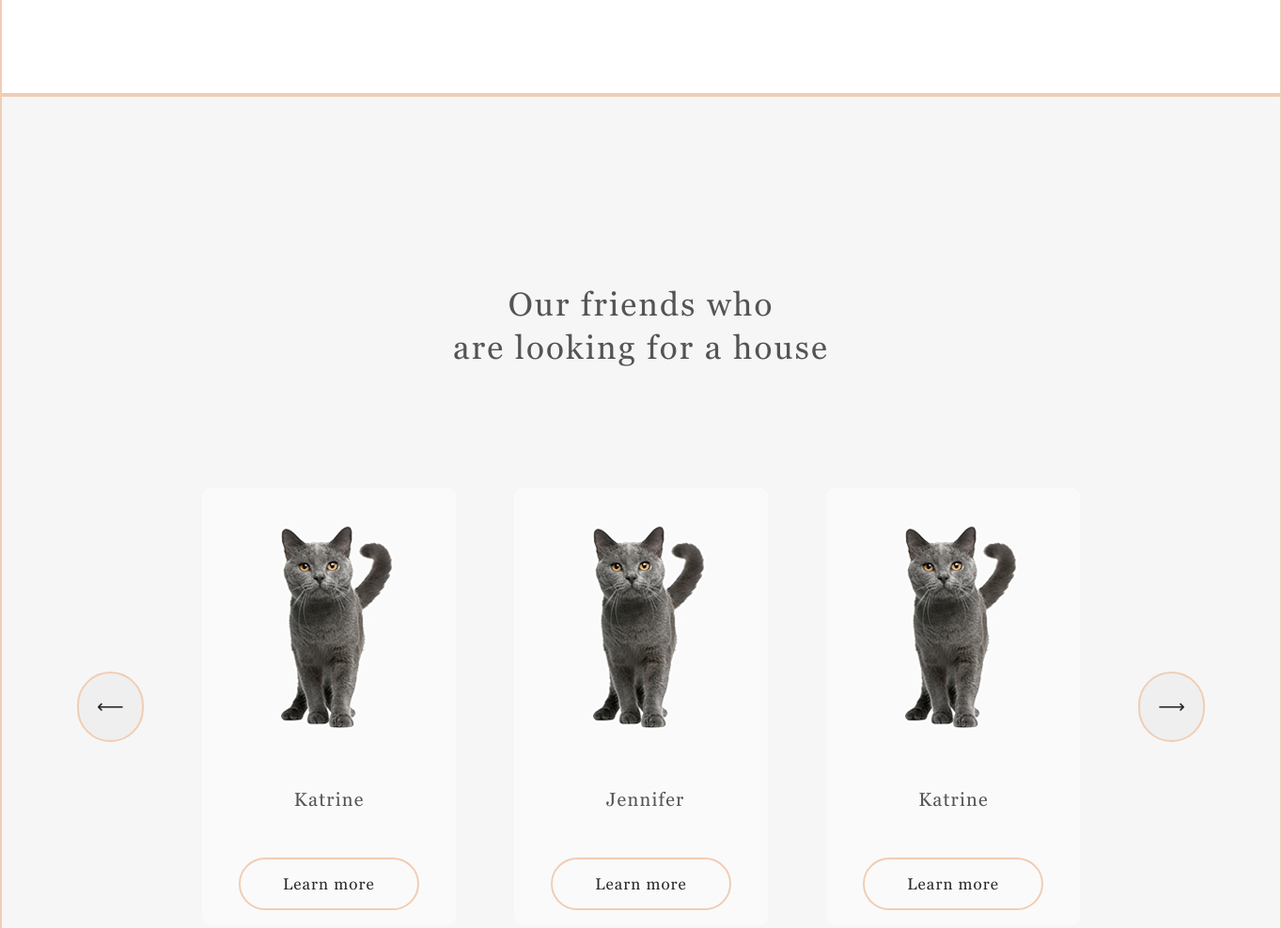
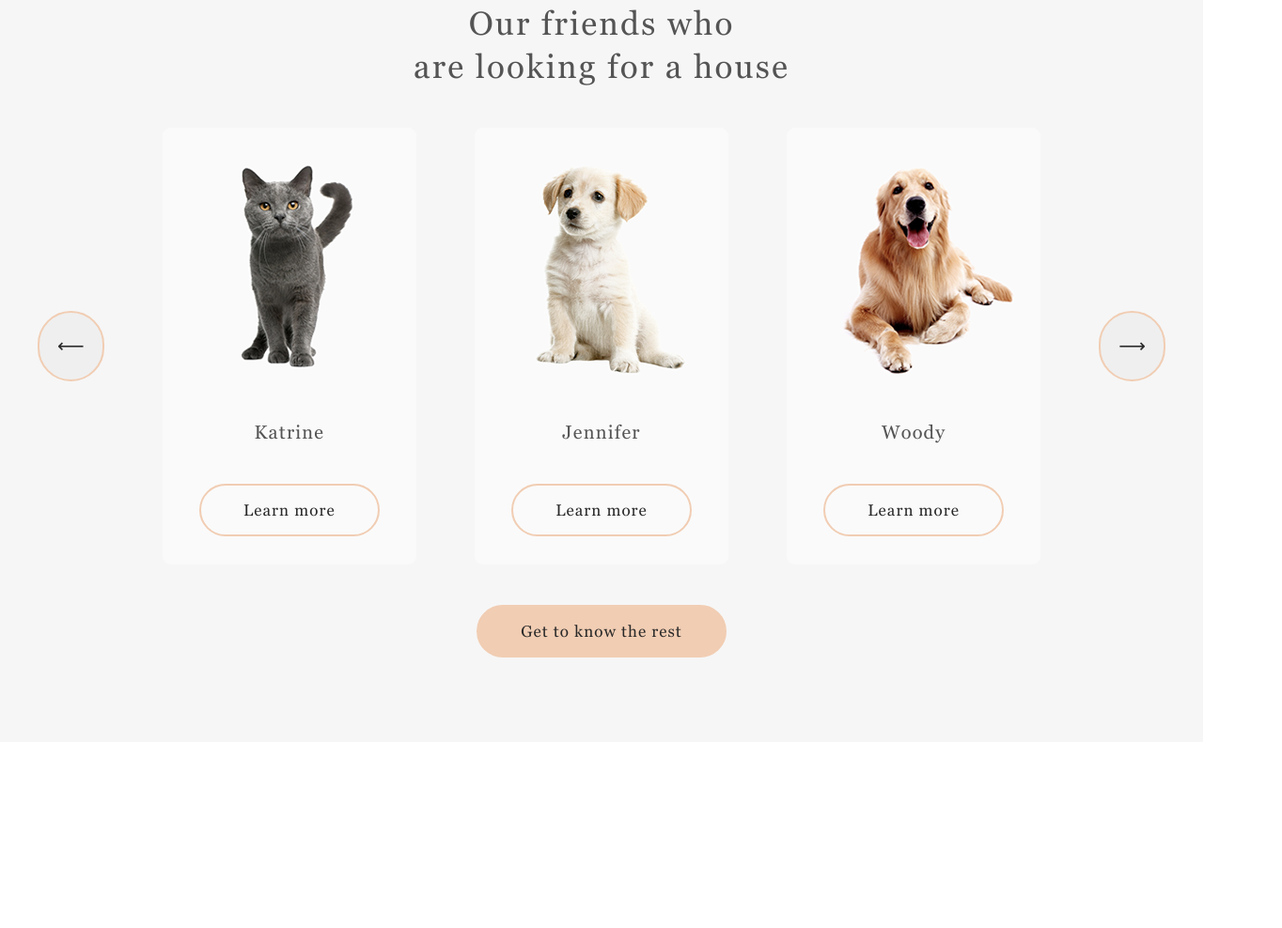
Before and after one commit to Afla555Afla/rsschool-cv, a plain HTML site: page shelter/index.html in a window 1280 px wide. Shown: the part 1583-2571 px from the top of the page at 94% size, 1364 px wide, since content can reach past the window. After the commit the page ends 2373 px from the top, so only its background shows below. Drawn offline with Linux system fonts and the light colour scheme.

Commit message:
feat: update index.html and style.css files

```diff
--- a/shelter/index.html
+++ b/shelter/index.html
@@ -47,7 +47,7 @@
                 <div class="about-content">
                     <img class="about-pets" src="assets/img/about-pets.png" alt="about-pets">
                     <div class="about-shelter">
-                        <h2 class="about-heading">About the shelter “Cozy House”</h2>
+                        <span class="about-heading">About the shelter <br> “Cozy House”</span>
                         <p class="about-text-1">Currently we have 121 dogs and 342 cats on our hands and statistics show that only 20% of them will find a family. The others will continue to live with us and will be waiting for a lucky chance to become dearly loved.</p>
                         <p class="about-text-2">We feed our wards with the best food and make sure that they do not get sick, feel comfortable (including psychologically) and well. We are supported by 87 volunteers and 28 employees of various skill levels. About 12% of the animals are taken by the shelter staff. Taking care of the animals, they become attached to the pets and would hardly ever leave them alone.</p>
                     </div>
@@ -57,29 +57,29 @@
 
             <section class="section-pets" id="pets">
                 <div class="pets-content">
-                    <h2 class="pets-heading">Our friends who <br>
-                        are looking for a house</h2>
+                    <span class="pets-heading">Our friends who <br>
+                        are looking for a house</span>
                     <div class="pets-slider">
                         <button class="button-arrow">
                             <span class="button-arrow-text">&xlarr;</span>
                         </button>
-                        <div class="pets-card-katrine">
-                            <img class="pets-katrine" src="assets/img/pets-katrine.png" alt="pets-katrine">
-                            <h3 class="pets-name katrine">Katrine</h3>
+                        <div class="pets-card">
+                            <img class="pets-img" src="assets/img/pets-katrine.png" alt="pets-katrine">
+                            <span class="pets-name">Katrine</span>
                             <button class="button-pets-card">
                                 <span class="button-shelter-text">Learn more</span>
                             </button>
                         </div>
-                        <div class="pets-card-katrine">
-                            <img class="pets-katrine" src="assets/img/pets-katrine.png" alt="pets-katrine">
-                            <h3 class="pets-name katrine">Jennifer</h3>
+                        <div class="pets-card">
+                            <img class="pets-img" src="assets/img/pets-jennifer.png" alt="pets-jennifer">
+                            <span class="pets-name">Jennifer</span>
                             <button class="button-pets-card">
                                 <span class="button-shelter-text">Learn more</span>
                             </button>
                         </div>
-                        <div class="pets-card-katrine">
-                            <img class="pets-katrine" src="assets/img/pets-katrine.png" alt="pets-katrine">
-                            <h3 class="pets-name katrine">Katrine</h3>
+                        <div class="pets-card">
+                            <img class="pets-img" src="assets/img/pets-woody.png" alt="pets-woody">
+                            <span class="pets-name">Woody</span>
                             <button class="button-pets-card">
                                 <span class="button-shelter-text">Learn more</span>
                             </button>
@@ -88,7 +88,9 @@
                             <span class="button-arrow-text">&xrarr;</span>
                         </button>
                     </div>
-
+                    <button class="button-slider">
+                        <span class="button-shelter-text">Get to know the rest</span>
+                    </button>
                 </div>
             </section>
 
--- a/shelter/style.css
+++ b/shelter/style.css
@@ -25,19 +25,19 @@ body {
   }
 
 
+  .header {
+    display: flex;
+    flex-direction: row;
+    justify-content: space-between;
+    align-items: center;
+  }
+
+
   .main-header {
     position: absolute;
     width: 1200px;
     height: 60px;
     top: 30px;
-  }
-
-
-  .header {
-    display: flex;
-    flex-direction: row;
-    justify-content: space-between;
-    align-items: center;
   }
 
 
@@ -129,7 +129,7 @@ body {
     height: 908px;
             background-color: rgba(33, 31, 32, 1);
             background-image: radial-gradient(ellipse at top left, rgba(91, 72, 58, 1), rgba(38, 36, 37, 1));
-            border: 2px solid rgba(241, 205, 179, 1);
+
   }
 
 
@@ -182,18 +182,13 @@ body {
     border-radius: 100px 100px 100px 100px;
     opacity: 0px;
     background: rgba(241, 205, 179, 1);
-
+    border: 2px solid rgba(241, 205, 179, 1);
   }
 
 
   .makeBtn:hover {
-    width: Hug (207px)px;
-    height: Hug (52px)px;
-    top: 391px;
-    left: 327px;
-    gap: 0px;
-    opacity: 0px;
-
+    background: rgba(241, 205, 179, 1);
+    border: 2px solid rgba(241, 205, 179, 1);
 
   }
 
@@ -230,12 +225,8 @@ body {
   .section-about {
     width: 1280px;
     height: 588px;
-    top: 908px;
-    padding: 80px 40px 100px 40px;
-    gap: 0px;
-    opacity: 0px;
     background: rgba(255, 255, 255, 1);
-    border: 2px solid rgba(241, 205, 179, 1);
+
   }
 
 
@@ -354,12 +345,7 @@ body {
   .section-pets {
     width: 1280px;
     height: 877px;
-    top: 1496px;
-    padding: 80px 40px 100px 40px;
-    gap: 0px;
-    opacity: 0px;
-    background: rgba(246, 246, 246, 1);
-    border: 2px solid rgba(241, 205, 179, 1);
+    background: rgba(246, 246, 246, 1)
   }
 
 
@@ -378,7 +364,6 @@ body {
     left: 40px;
     gap: 0px;
     opacity: 0px;
-
   }
 
 
@@ -452,7 +437,7 @@ body {
   }
 
 
-  .pets-card-katrine {
+  .pets-card {
     display: flex;
     flex-direction: column;
     justify-content: space-between;
@@ -460,7 +445,7 @@ body {
   }
 
 
-  .pets-card-katrine {
+  .pets-card {
     width: 270px;
     height: 435px;
     left: 105px;
@@ -473,22 +458,11 @@ body {
   }
 
 
-  .pets-katrine {
+  .pets-img {
     width: 270px;
     height: 270px;
     gap: 0px;
     border-radius: 9px 9px 0px 0px;
-    opacity: 0px;
-
-  }
-
-
-  .katrine {
-    width: 74px;
-    height: 23px;
-    top: 300px;
-    left: 98px;
-    gap: 0px;
     opacity: 0px;
 
   }
@@ -526,3 +500,28 @@ body {
     background: rgba(241, 205, 179, 1);
 
   }
+
+  .button-slider {
+
+  }
+
+
+  .button-slider {
+    width: Hug (261px)px;
+    height: Hug (52px)px;
+    border: 2px solid rgba(241, 205, 179, 1);
+    background: rgba(241, 205, 179, 1);
+    top: 645px;
+    left: 470px;
+    padding: 15px 45px 15px 45px;
+    gap: 10px;
+    border-radius: 100px 100px 100px 100px;
+    opacity: 0px;
+
+  }
+
+
+  .button-slider:hover {
+    border: 2px solid rgba(241, 205, 179, 1);
+    background: rgba(241, 205, 179, 1);
+  }
```
Also changed, not shown: shelter/assets/img/pets-jennifer.png (added), shelter/assets/img/pets-woody.png (added).
